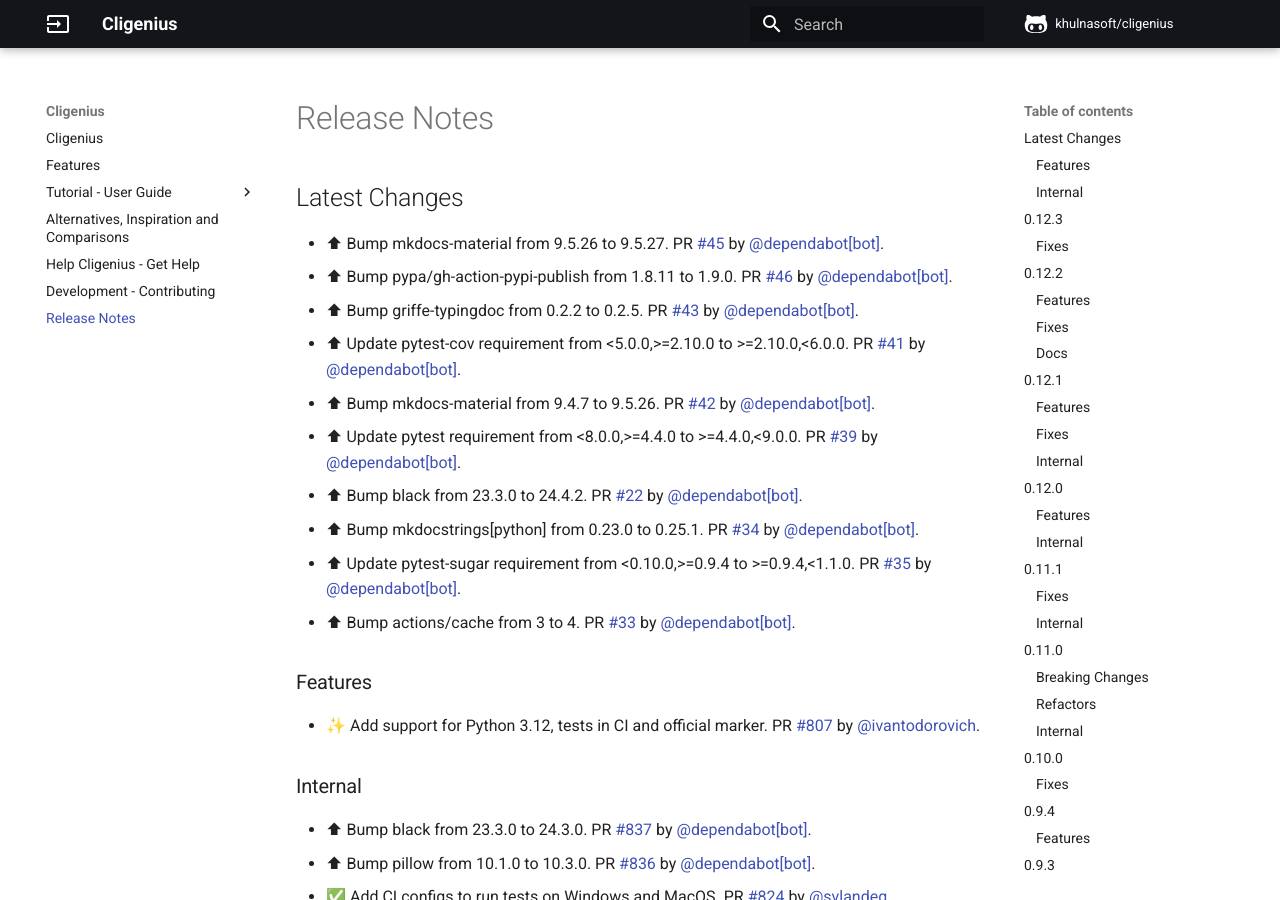
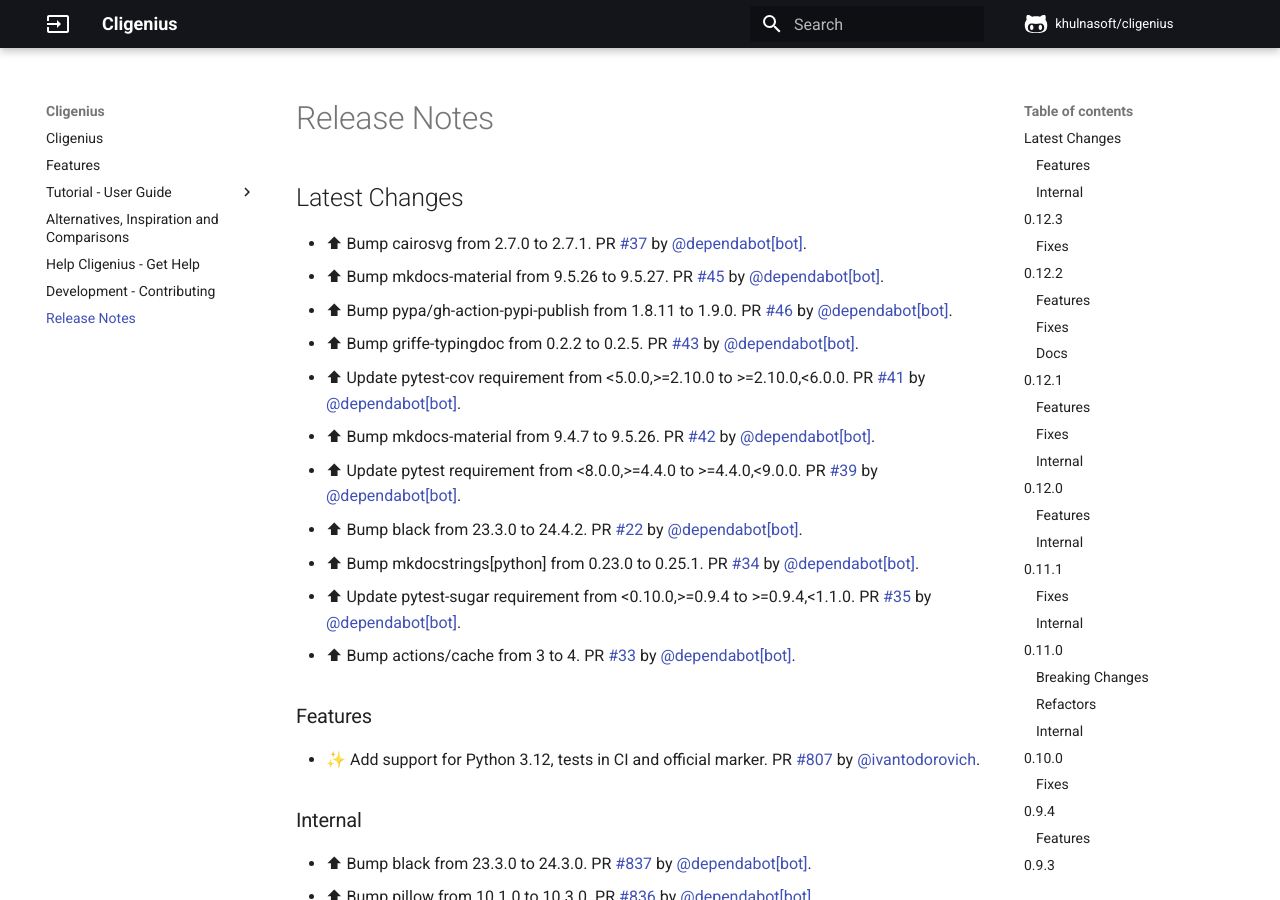
Before and after one commit to readyapi/cligenius, an MkDocs documentation site: the page built from docs/release-notes.md, in a window 1280 px wide and 900 px high. Built offline with MkDocs 1.6.1 and Material for MkDocs 9.7.7, drawn with Linux system fonts in a browser that asks for light colours; comment, search, counter and statistics services are not loaded.

Commit message:
📝 Update release notes

```diff
--- a/docs/release-notes.md
+++ b/docs/release-notes.md
@@ -1,5 +1,6 @@
 ## Latest Changes
 
+* ⬆ Bump cairosvg from 2.7.0 to 2.7.1. PR [#37](https://github.com/khulnasoft/cligenius/pull/37) by [@dependabot[bot]](https://github.com/apps/dependabot).
 * ⬆ Bump mkdocs-material from 9.5.26 to 9.5.27. PR [#45](https://github.com/khulnasoft/cligenius/pull/45) by [@dependabot[bot]](https://github.com/apps/dependabot).
 * ⬆ Bump pypa/gh-action-pypi-publish from 1.8.11 to 1.9.0. PR [#46](https://github.com/khulnasoft/cligenius/pull/46) by [@dependabot[bot]](https://github.com/apps/dependabot).
 * ⬆ Bump griffe-typingdoc from 0.2.2 to 0.2.5. PR [#43](https://github.com/khulnasoft/cligenius/pull/43) by [@dependabot[bot]](https://github.com/apps/dependabot).
```
